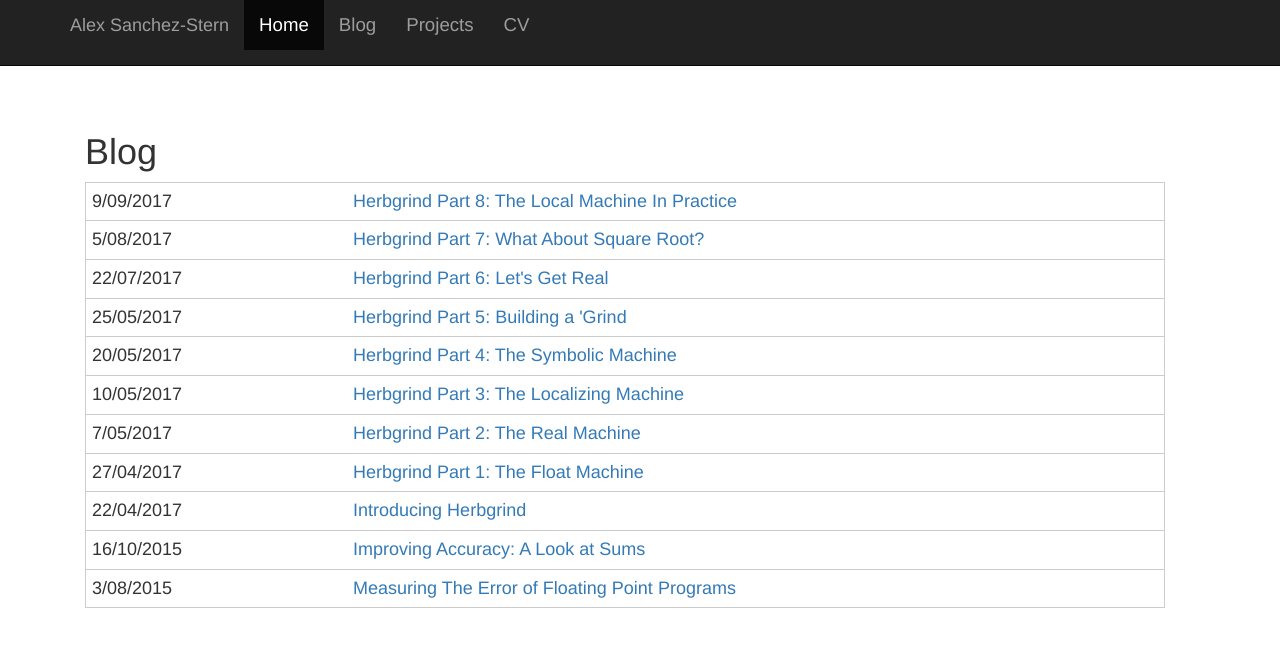
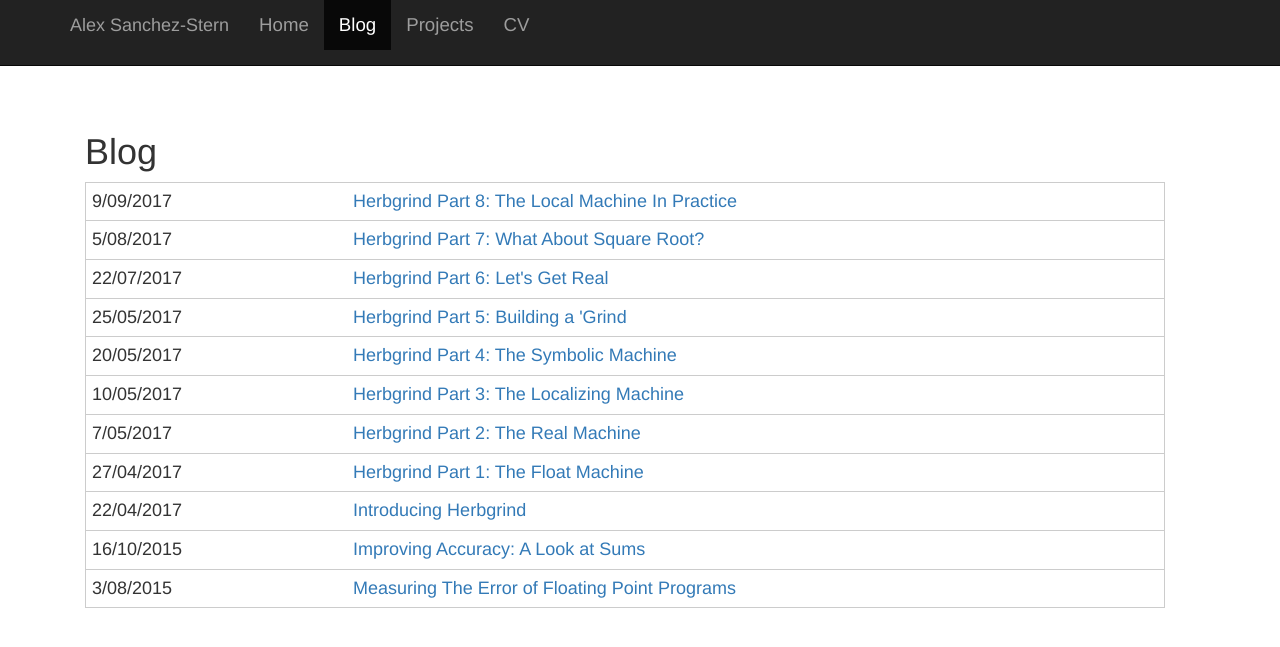
Before and after one commit to HazardousPeach/hazardouspeach.github.io, a Jekyll site: the page built from blog.md, in a window 1280 px wide. Shown: the top 647 px of the page. Built offline with Jekyll 4.4.1, drawn with Linux system fonts in a browser that asks for light colours; nearby versions of some CDN libraries.

Commit message:
Fix heading buttons not looking active

```diff
--- a/_includes/header.html
+++ b/_includes/header.html
@@ -12,10 +12,17 @@
       </div>
       <div id="navbar" class="collapse navbar-collapse">
         <ul class="nav navbar-nav">
-          <li class="active"><a href="{{ site.url }}{{ site.baseurl }}">Home</a></li>
+          {% assign homeclass = nil %}
+
+          <li
+            {% if page.url == "/" %}
+            class="active"
+            {% endif %}
+            >
+            <a href="{{ site.url }}{{ site.baseurl }}">Home</a></li>
           {% for other_page in site.pages %}
           {% assign class = nil %}
-          {% if page.url contains otherpage.url %}
+          {% if page.url contains other_page.url %}
             {% assign class = 'active' %}
           {% endif %}
           {% if other_page.title %}
```
